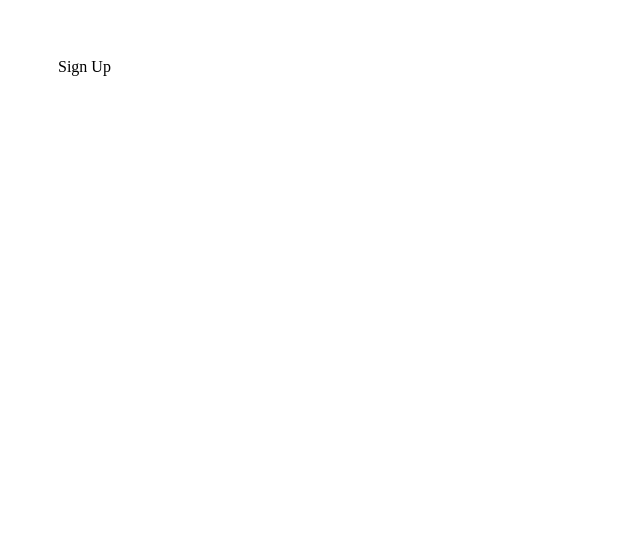
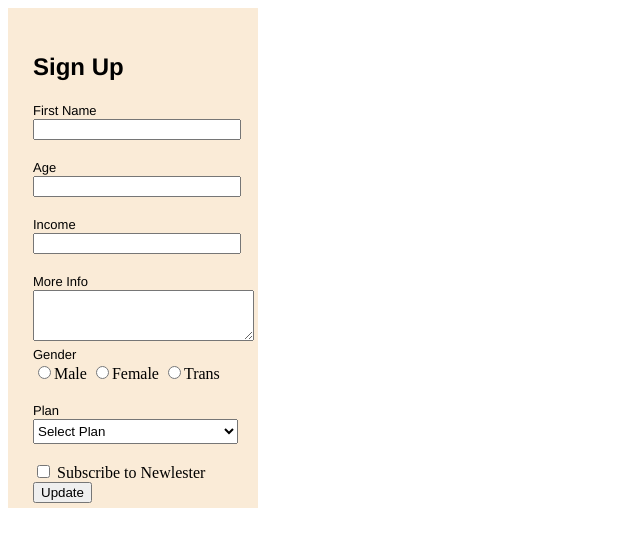
Before and after one commit to andrewmedina001/repos_sem02_ret02, a plain HTML site: page index.html in a window 1280 px wide. Shown: the whole page, without its empty margins (0-640 px from the left). Drawn offline with Linux system fonts and the light colour scheme.

Commit message:
comm Nº2

```diff
--- a/index.html
+++ b/index.html
@@ -8,10 +8,56 @@
         <title>RETO 2</title>
     </head>
     <body>
-    <div class="container">
-        <header >Sign Up</header>
-
+        <section class="contenedor">
+            <form>
+                <h2>Sign Up</h2>
+                <div>
+                    <label class="titlesl" for="firstName">First Name</label><br>
+                    <input type="text" minlength="1" maxlength="50" class="inputProp">
                 </div>
-
+                <br>
+                <div>
+                    <label class="titlesl" for="Age">Age</label><br>
+                    <input type="number" min="1" max="121" class="inputProp">
+                </div>
+                <br>
+                <div>
+                    <label class="titlesl" for="Income">Income</label><br>
+                    <input type="text" minlength="1" maxlength="50" class="inputProp">
+                </div>
+                <br>
+                <div>
+                    <label class="titlesl" for="Income">More Info</label><br>
+                    <textarea name="more__info" cols="25" rows="3" minlength="0" maxlength="150"></textarea>
+                </div>
+                <div>
+                    <label class="titlesl" for="Gender">Gender</label><br>
+                    <input type="radio" name="genero" value="M" class="input_radios">Male
+                    <input type="radio" name="genero" value="F" class="input_radios">Female
+                    <input type="radio" name="genero" value="T" class="input_radios">Trans
+                </div>
+                <br>
+                <div>
+                    <label class="titlesl" for="Plan">Plan</label>
+                    <br>
+                    <select class="select_prop">
+                        <option disabled selected>Select Plan</option>
+                        <option>Plan 01</option>
+                        <option>Plan 02</option>
+                        <option>Plan 03</option>
+                        <option>Plan 04</option>
+                        <option>Plan 05</option>
+                    </select>
+                </div>
+                <br>
+                <div>
+                    <input type="checkbox">
+                    <label>Subscribe to Newlester</label>
+                </div>
+                <div>
+                    <input type="submit" value="Update" class="submit_prop">
+                </div>
+            </form>
+        </section>
     </body>
 </html>
--- a/styles.css
+++ b/styles.css
@@ -1,3 +1,38 @@
-.container{
+
+#body{
+    display: flex;
+    justify-content: center;
     padding: 50px;
 }
+h2{
+    font-family: 'Franklin Gothic Medium', 'Arial Narrow', Arial, sans-serif;
+}
+.contenedor{
+    background-color: antiquewhite;
+    width: 200px;
+    height: 450px;
+    padding: 25px;
+}
+.caja{
+    padding-bottom: 10px;
+    padding: 25px;
+}
+.titlesl{
+    font-size: small;
+    font-family: 'Franklin Gothic Medium', 'Arial Narrow', Arial, sans-serif;
+}
+.inputProp{
+    width: 200px;
+    height: 15px;
+}
+.box{
+    width: 200px;
+    height: 60px;
+}
+.input_radios{
+    font-family: 'Franklin Gothic Medium', 'Arial Narrow', Arial, sans-serif;
+}
+.select_prop{
+    height: 25px;
+    width: 205px;
+}
```
Lines whose indentation alone changed are shown as unchanged.
